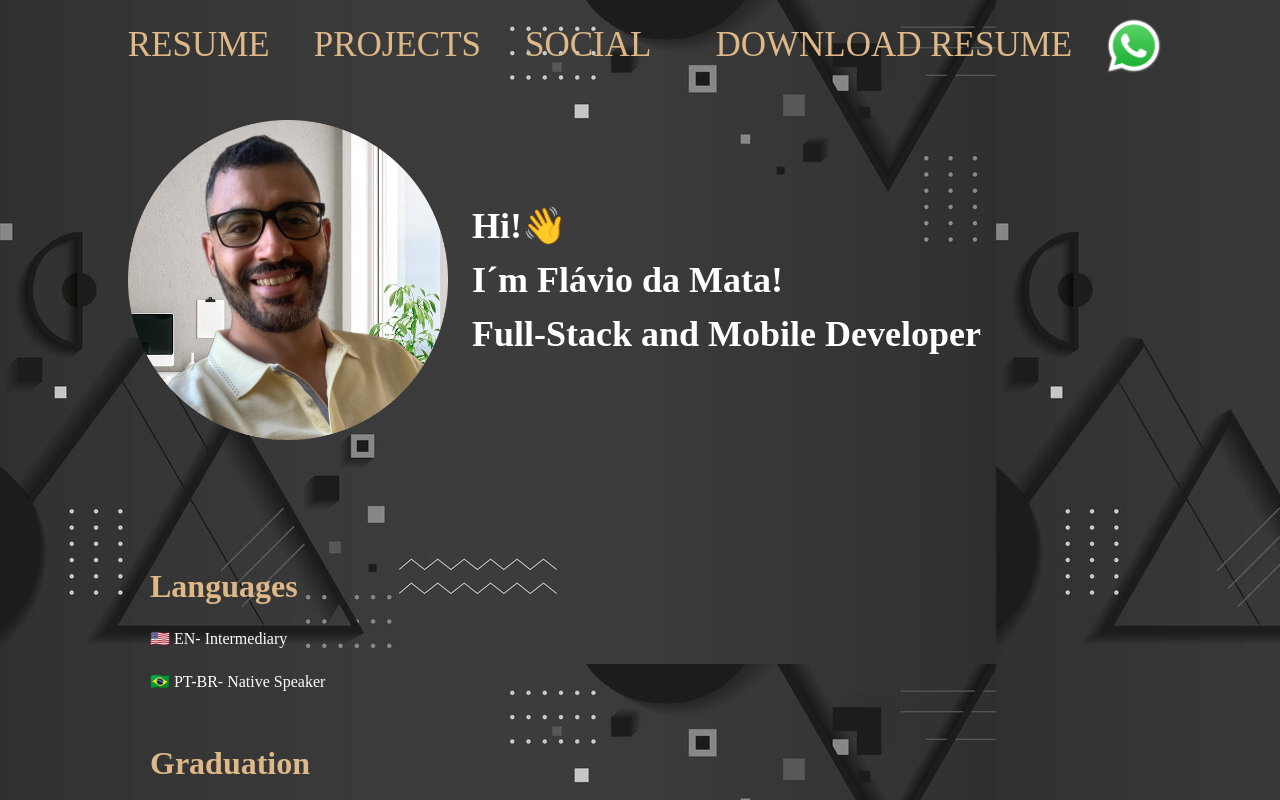
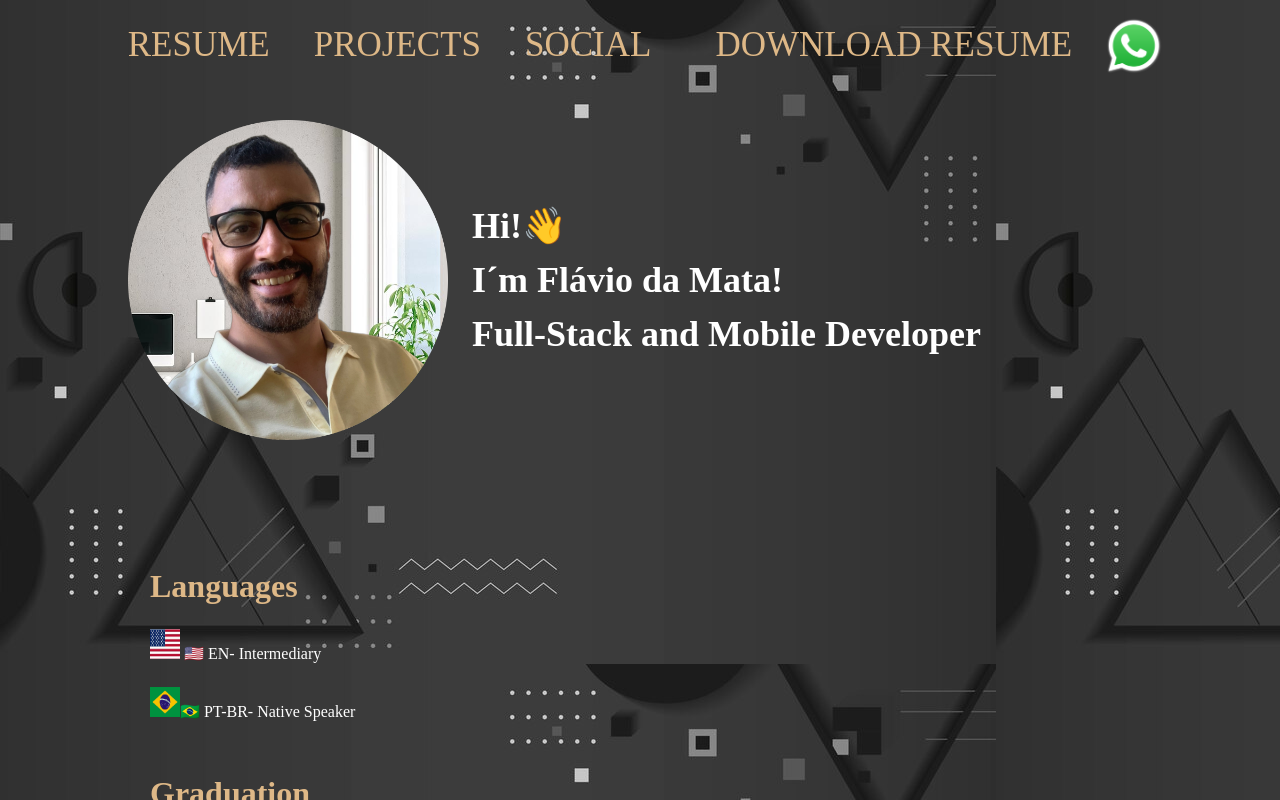
Before and after one commit to Damatta22/portifolio, a React (Vite) app: page / in a window 1280 px wide. Shown: the top 800 px of the page. Built offline with nearby package versions, Linux system fonts and the light colour scheme.

Commit message:
add flag

```diff
--- a/src/components/information/information.jsx
+++ b/src/components/information/information.jsx
@@ -1,12 +1,16 @@
 import "./information.css";
+import BRflag from "../../assets/BRAflag.png"
+import USflag from "../../assets/USAflag.jpg"
 
 export function Info() {
   return (
     <div className="infos">
       <div className="languages-info">
         <h1>Languages</h1>
-        <span> 🇺🇸 EN- Intermediary</span>
-        <span>🇧🇷 PT-BR- Native Speaker</span>
+
+        <span> <img src={USflag} width={30} height={30}alt="flagimg"></img> 🇺🇸 EN- Intermediary</span>
+
+        <span> <img src={BRflag} width={30} height={30}alt="flagimg"></img>🇧🇷 PT-BR- Native Speaker</span>
       </div>
 
       <div className="educational-info">
```
Also changed, not shown: src/assets/BRAflag.png (added), src/assets/USAflag.jpg (added).
